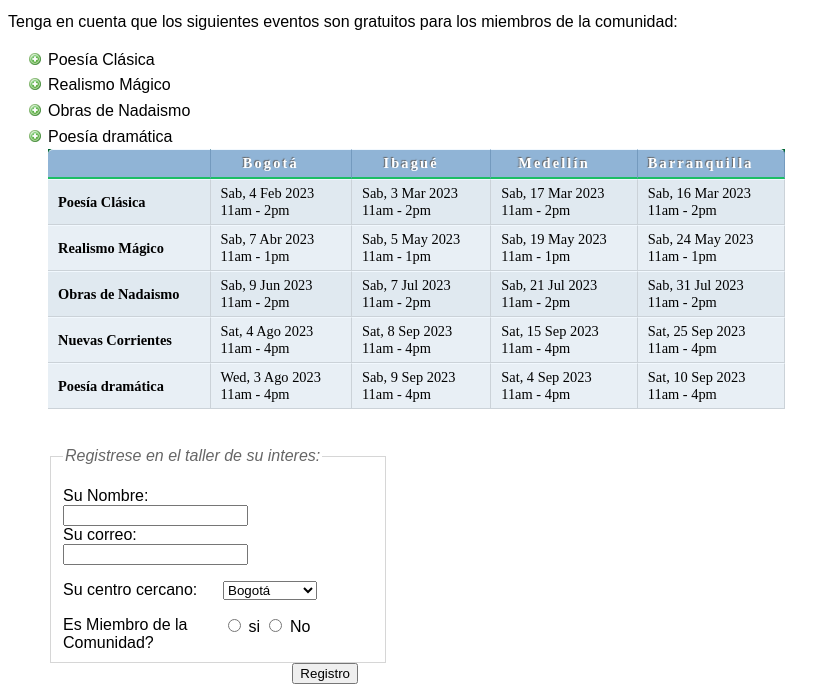
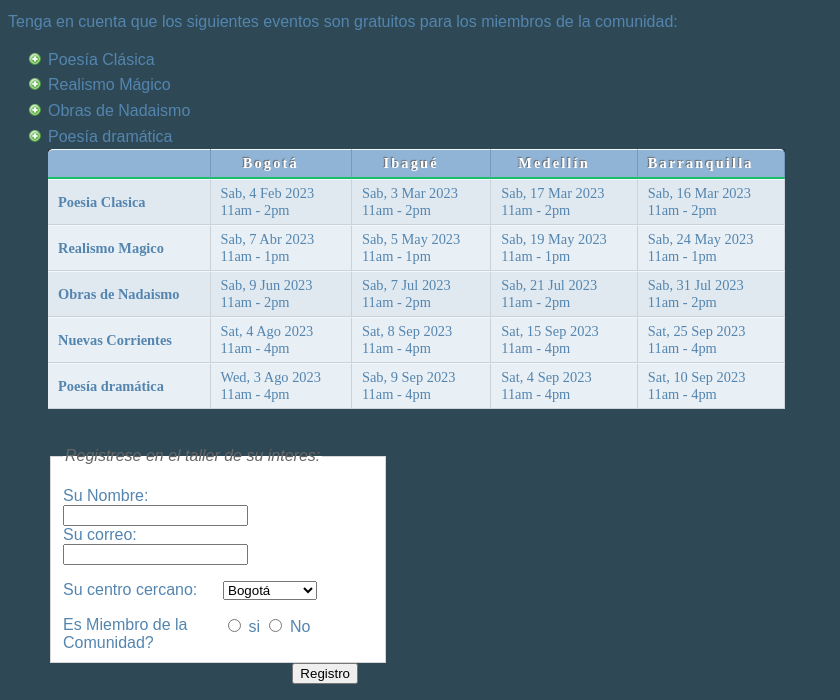
Before and after one commit to diego19972516/Proyecto1.github.io, a plain HTML site: page Personalizado1.html in a window 1280 px wide. Shown: the part 101-801 px from the top of the page, without its empty margins (0-840 px from the left). Drawn offline with Linux system fonts and the light colour scheme.

Commit message:
actualizacion

```diff
--- a/Personalizado1.html
+++ b/Personalizado1.html
@@ -2,8 +2,8 @@
 <html lang="es">
 
     <head>
+        <meta name="viewport" content="width=device-width, initial-scale=1.0">
         <meta charset="UTF-8">
-        <meta name="viewport" content="width=device-width, initial-scale=1.0">
         <title>Personalizado1</title>
         <link rel="stylesheet" href=".\css\stylespersonalizado1.css" />
     </head>
@@ -30,14 +30,14 @@
                 <th>Barranquilla</th>
                 </tと>
             <tr>
-                <th>Poesía Clásica</th>
+                <th>Poesia Clasica</th>
                 <td> Sab, 4 Feb 2023<br />11am - 2pm</td>
                 <td> Sab, 3 Mar 2023<br />11am - 2pm</td>
                 <td>Sab, 17 Mar 2023<br />11am - 2pm</td>
                 <td>Sab, 16 Mar 2023<br />11am - 2pm</td>
             </tr>
             <tr class="even">
-                <th>Realismo Mágico</th>
+                <th>Realismo Magico</th>
                 <td>Sab, 7 Abr 2023<br />11am - 1pm</td>
                 <td> Sab, 5 May 2023<br />11am - 1pm</td>
                 <td> Sab, 19 May 2023<br />11am - 1pm</td>
--- a/css/stylespersonalizado1.css
+++ b/css/stylespersonalizado1.css
@@ -1,6 +1,7 @@
 body {
     font-family: Arial, Verdana, sans-serif;
-    background: url("imagenes/poesias");
+    background-color: #2e4955;
+    color: #5485af;
 
 
 }
@@ -12,7 +13,7 @@ li {
 
 table {
     border-spacing: 0px;
-    background-color: #006633;
+    background-color: #283238;
     font-family: 'Times New Roman', Times, serif;
 
 }
```
Also changed, not shown: Personalizado4.html (+1 -1 lines), index.html (+1 -1 lines).
